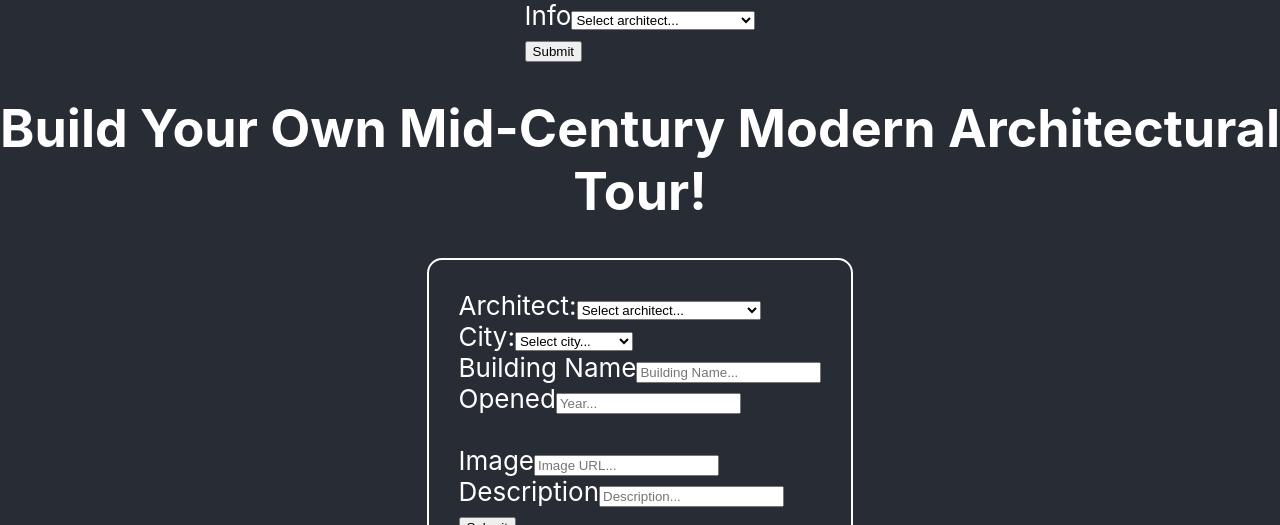
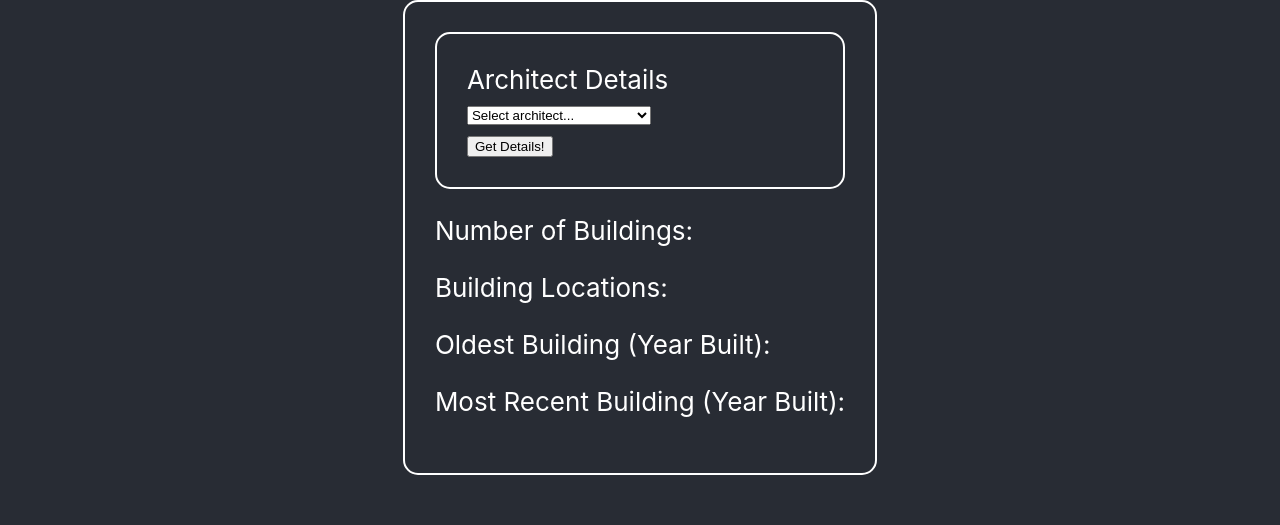
Before and after one commit to drozmajzl/Phase-3-Project-Frontend, a React (Create React App) app: page / in a window 1280 px wide. Shown: the top 525 px of the page. Built offline with nearby package versions, Linux system fonts and the light colour scheme; no server answers.

Commit message:
info functionality

```diff
--- a/src/components/Info.js
+++ b/src/components/Info.js
@@ -4,16 +4,37 @@ function Info() {
     let architect_id;
     const [ architect, setArchitect ] = useState('')
     const [ info, setInfo ] = useState({})
+    const locations =[]
 
     function handleSubmit() {
-        fetch(`http://localhost:9292//architects/${architect}/info`)
+        fetch(`http://localhost:9292/architects/${architect}/info`)
             .then((r) => r.json())
             .then((b) => setInfo(b));
+
     }
+
+            if (info.locations)
+            {
+                info.locations.forEach(c => {
+                if (!locations.includes(c)){
+                  locations.push(c)
+                }
+              })
+            }
+
+    const displayInfo = (
+        <div>
+            <p>Number of Buildings: {info.number}</p>
+            <p>Building Locations: {locations.join(", ")}</p>
+            <p>Oldest Building (Year Built): {info.oldest}</p>
+            <p>Most Recent Building (Year Built): {info.newest}</p>
+        </div>
+    )
 
     let form = (
         <div className="info-container">
-            <label>Info</label>
+            <label>Architect Details</label>
+            <br></br>
                 <select name="category" className="dropdown" value={architect} onChange={(e) => setArchitect(e.target.value)}>
                     <option value="select">Select architect...</option>
                     <option value="1">Albert Frey</option>
@@ -34,13 +55,14 @@ function Info() {
 					<option value="16">William Pereira</option>
                 </select>
             <br></br>
-            <button className="button" type="submit" onClick={handleSubmit}>Submit</button>
+            <button className="button" type="submit" onClick={handleSubmit}>Get Details!</button>
         </div>
     )
 
     return (
-        <div>
+        <div className="info-box">
             {form}
+            {displayInfo}
         </div>
     )
 }
--- a/src/index.css
+++ b/src/index.css
@@ -38,3 +38,17 @@ code {
   border-radius: 15px;
   margin-bottom: 20px;
 }
+
+.info-container{
+  border: 2px solid white;
+  padding: 30px;
+  border-radius: 15px;
+  margin-bottom: 20px;
+}
+
+.info-box{
+  border: 2px solid white;
+  padding: 30px;
+  border-radius: 15px;
+  margin-bottom: 20px;
+}
```
